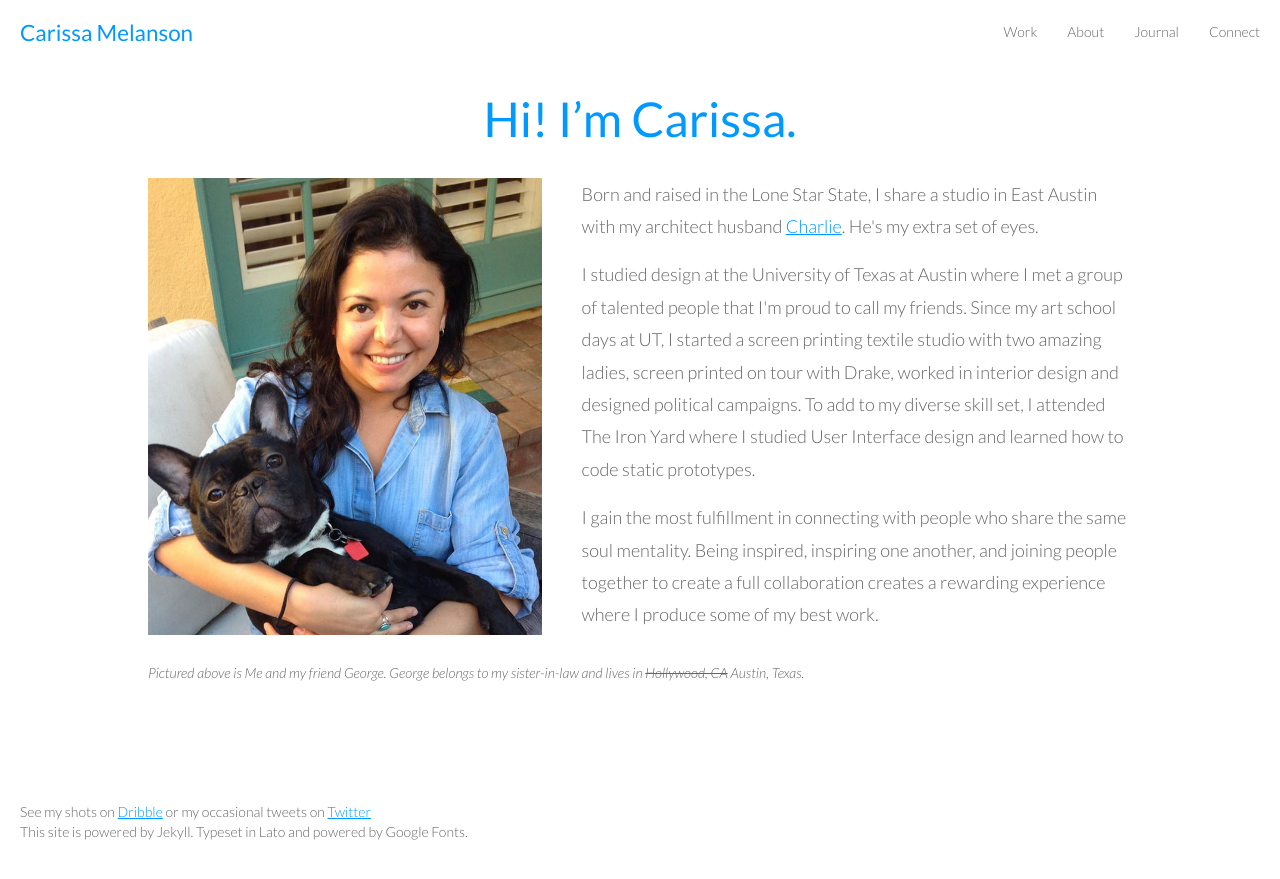
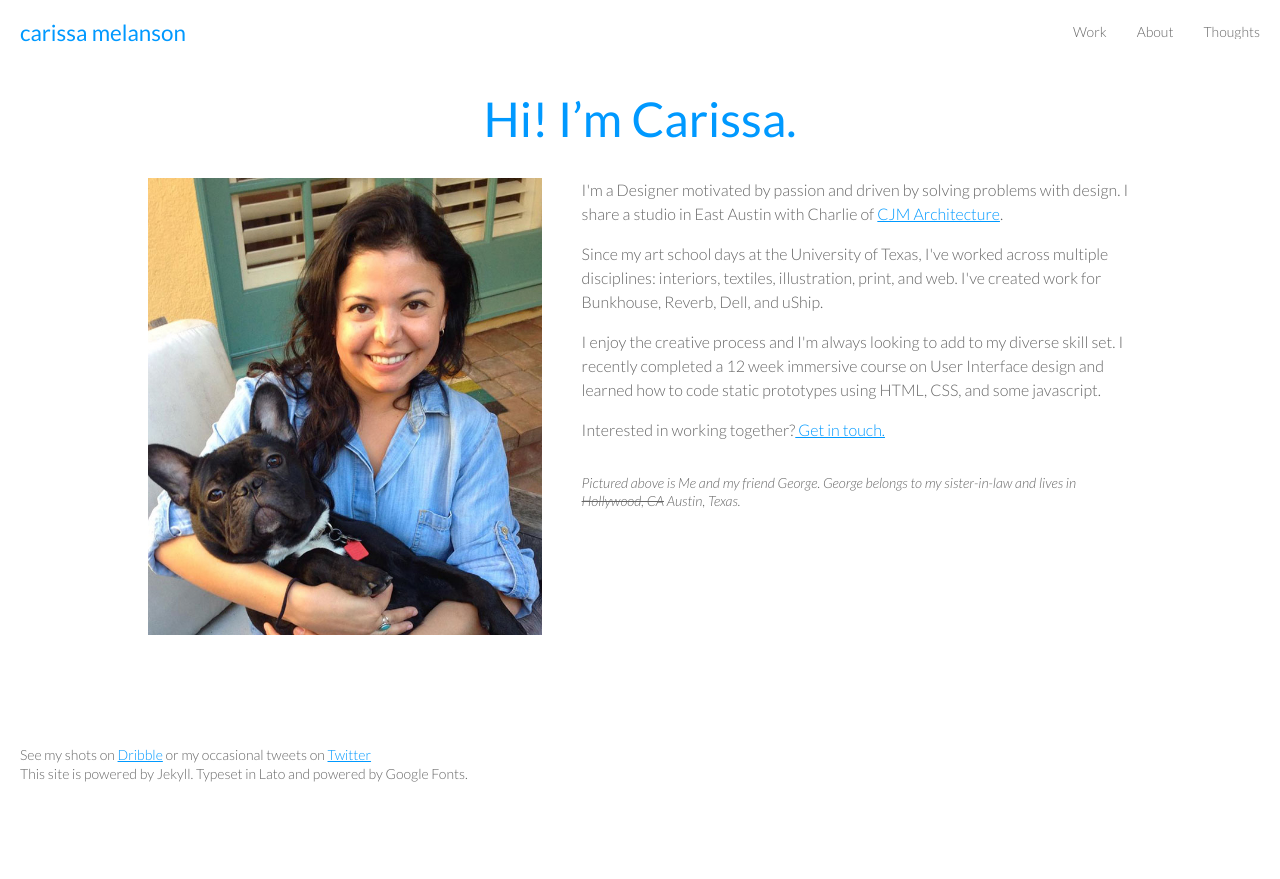
Before and after one commit to carissamelanson/carissamelanson.github.io, a Jekyll site: the page built from about.html, in a window 1280 px wide and 922 px high. Shown: the top 879 px of the window. Built offline with Jekyll 4.4.1, drawn with Linux system fonts in a browser that asks for light colours.

Commit message:
edits to about section

```diff
--- a/_includes/header.html
+++ b/_includes/header.html
@@ -2,15 +2,15 @@
   <div class="wrap">
     <div class="header-wrap">
       <div class="logo">
-        <h3><a href="/index.html">Carissa Melanson</a></h3>
-        <!-- <h4>Designer</h4> -->
+        <h3><a href="/index.html">carissa melanson</a></h3>
+
       </div>
       <nav class="nav-collapse">
         <ul>
           <li><a href="/projects.html">Work</a></li>
           <li><a href="/about.html">About</a></li>
-          <li><a href="/blog">Journal</a></li>
-          <li><a href="/contact.html">Connect</a></li>
+          <li><a href="/blog">Thoughts</a></li>
+         <!--  <li><a href="/contact.html">Connect</a></li> -->
         </ul>
       </nav>
     </div>
--- a/about.html
+++ b/about.html
@@ -13,14 +13,18 @@ title: Hi! I’m Carissa.
 
             <img class="profile"src="images/carissa.jpg"alt="Carissa and George">
 
-            <p>Born and raised in the Lone Star State, I share a studio in East Austin with my architect husband <a href="http://charlesmelansonarchitect.com/">Charlie</a>. He's my extra set of eyes.</p>
+            <p>I'm a Designer motivated by passion and driven by solving problems with design. I share a studio in East Austin with Charlie of <a href="http://charlesmelansonarchitect.com/">CJM Architecture</a>.</p>
             <br>
             <p>
-            I studied design at the University of Texas at Austin where I met a group of talented people that I'm proud to call my friends. Since my art school days at UT, I started a screen printing textile studio with two amazing ladies, screen printed on tour with Drake, worked in interior design and designed political campaigns. To add to my diverse skill set, I attended The Iron Yard where I studied User Interface design and learned how to code static prototypes.</p>
+           Since my art school days at the University of Texas, I've worked across multiple disciplines: interiors, textiles, illustration, print, and web. I've created work for Bunkhouse, Reverb, Dell, and uShip.</p><br>
+
+           <p>I enjoy the creative process and I'm always looking to add to my diverse skill set. I recently completed a 12 week immersive course on User Interface design and learned how to code static prototypes using HTML, CSS, and some javascript.</p>
             <br>
-            <p>
+            <p>Interested in working together?<a href="mailto:carissa.leos@gmail.com"> Get in touch.</a>
+            </p>
+            <!-- <p>
                 I gain the most fulfillment in connecting with people who share the same soul mentality. Being inspired, inspiring one another, and joining people together to create a full collaboration creates a rewarding experience where I produce some of my best work.
-            </p>
+            </p> -->
             <br>
             <br>
             <div class="photo-caption">Pictured above is Me and my friend George. George belongs to my sister-in-law and lives in <strike>Hollywood, CA</strike> Austin, Texas.
--- a/css/main.scss
+++ b/css/main.scss
@@ -68,8 +68,8 @@ h6 {
 
 p{
 	font-family: $replacement;
-	font-size: 1.125em;
-	line-height: 1.8;
+	font-size: 1em;
+	line-height: 1.5;
 	color: $grey;
 	font-weight: 300;
 }
@@ -77,7 +77,7 @@ p{
 .photo-caption{
 	font-family: $replacement;
 	font-size: 0.875em;
-	line-height: 1.4;
+	line-height: 1.3;
 	color: $grey;
 	font-weight: 300;
 	font-style: italic;
```
